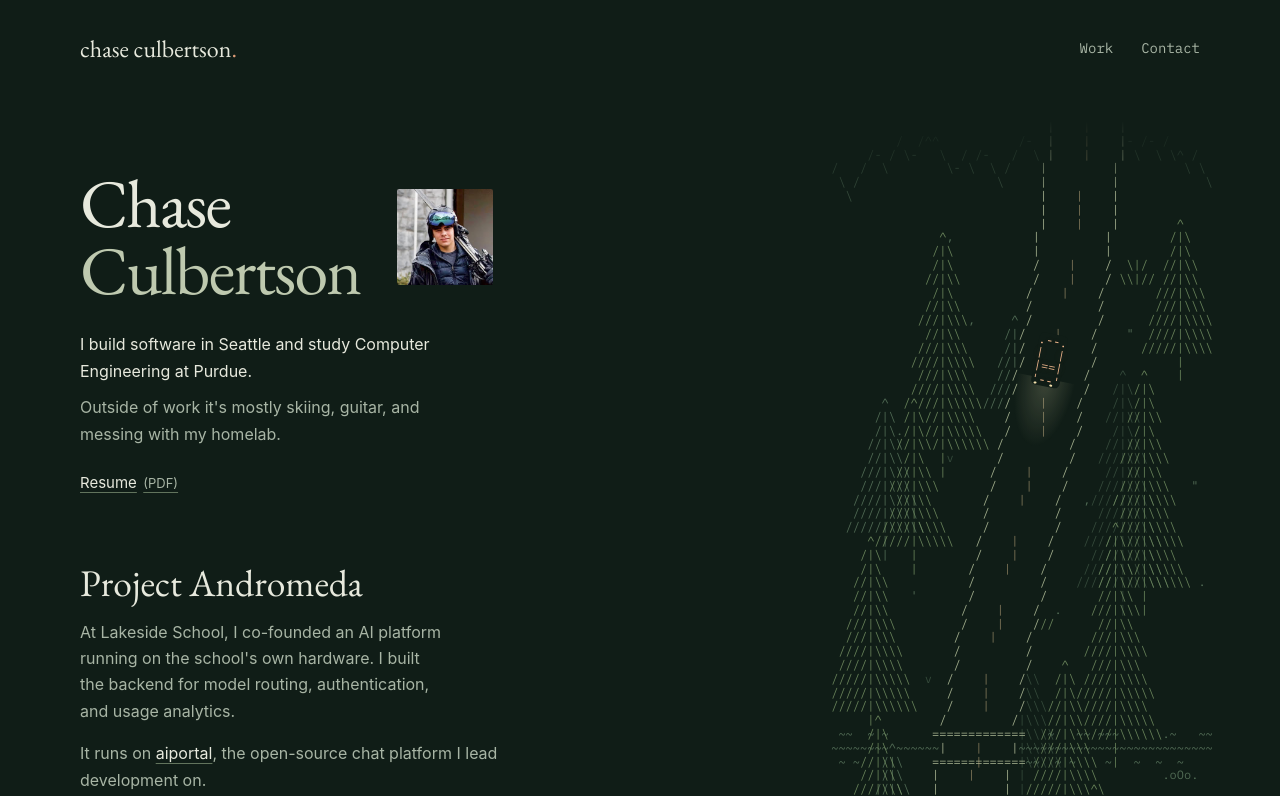
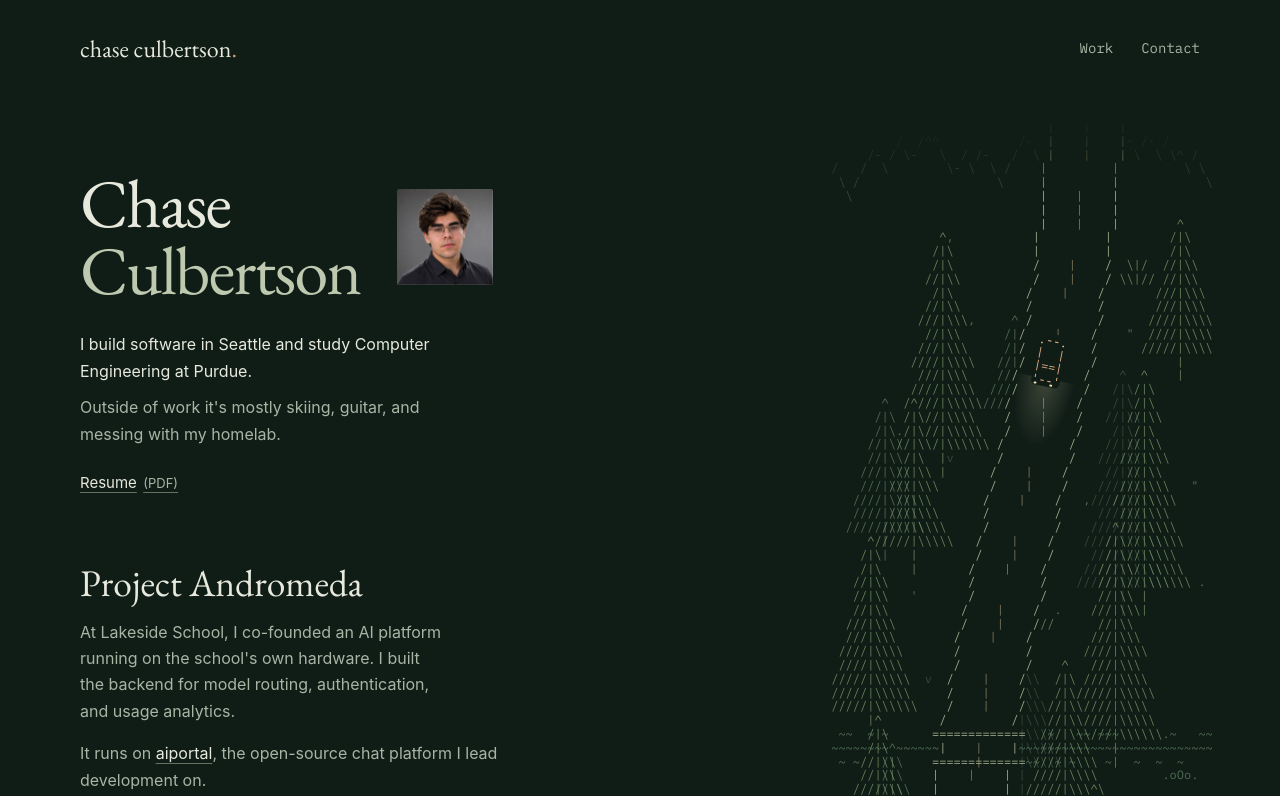
Before and after one commit to ExplodingCB/Orange, a plain HTML site: page index.html in a window 1280 px wide. Shown: the top 796 px of the page. Drawn offline with nearby package versions, Linux system fonts and the light colour scheme.

Commit message:
Replace homepage portrait with new headshot

```diff
--- a/index.html
+++ b/index.html
@@ -106,7 +106,7 @@
             <header class="hero" id="about">
                 <div class="intro-heading">
                     <h1>Chase<br><span>Culbertson</span></h1>
-                    <img class="portrait" src="assets/chase.png" alt="Chase carrying his skis" width="320" height="320">
+                    <img class="portrait" src="assets/chase-portrait-20260916.png" alt="Portrait of Chase Culbertson" width="800" height="800">
                 </div>
                 <div class="intro-copy">
                     <p>I build software in Seattle and study Computer Engineering at Purdue.</p>
```
Also changed, not shown: assets/chase-portrait-20260916.png (added).
